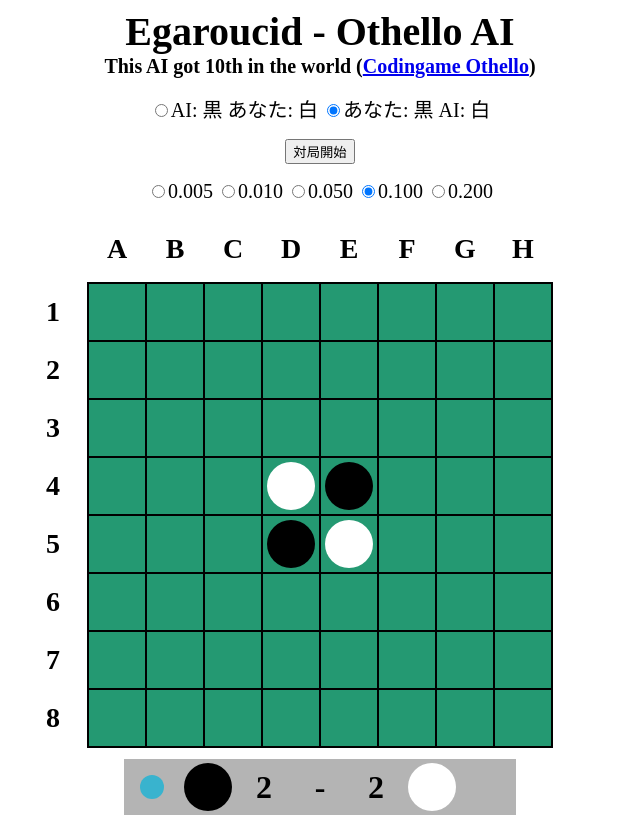
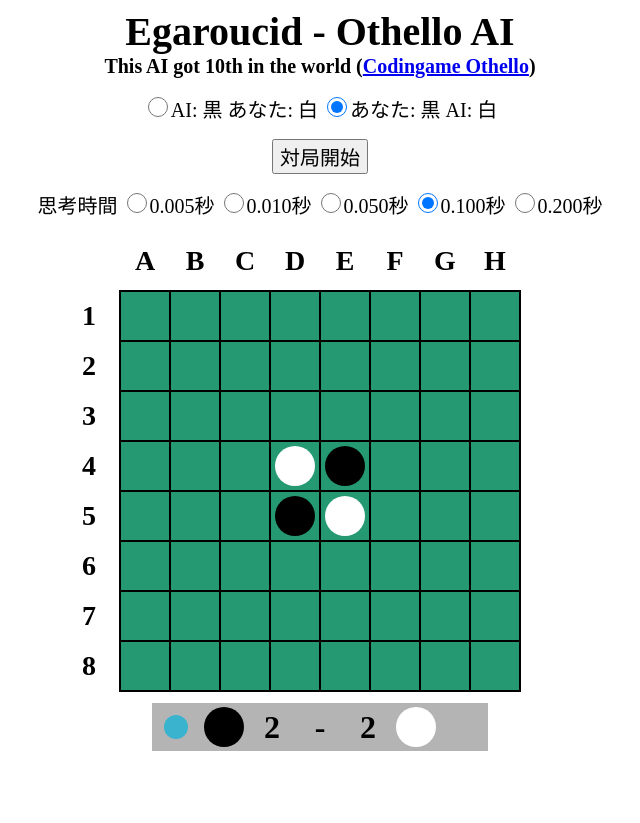
Before and after one commit to Nyanyan/Egaroucid_early, a Python web app: template templates/base.html in a window 1280 px wide. Shown: the whole page, without its empty margins (320-960 px from the left). After the commit the page ends 751 px from the top, so only its background shows below. Run offline with Jinja, Linux system fonts and the light colour scheme; the template is opened without the code that fills it, so the values that code supplies are empty.

```diff
--- a/static/css/style.css
+++ b/static/css/style.css
@@ -14,6 +14,10 @@ html, body {
 .setting {
     font-size: 2.5vmin;
 }
+.radio_size {
+    width: 2.5vmin;
+    height: 2.5vmin;
+}
 .coords {
     border-collapse: collapse;
 }
@@ -21,24 +25,24 @@ html, body {
     text-align: center;
     vertical-align: middle;
     padding: 0px;
-    width: 7vmin;
-    height: 7vmin;
+    width: 6vmin;
+    height: 6vmin;
     border: 0.25vmin solid transparent;
 }
 .coord {
     text-align: center;
     vertical-align: middle;
     padding: 0px;
-    width: 7vmin;
-    height: 7vmin;
+    width: 6vmin;
+    height: 6vmin;
     font-size: 3.5vmin;
     font-weight: bolder;
 }
 .board {
     margin: auto;
     padding: 0px;
-    width: 56vmin;
-    height: 56vmin;
+    width: 48vmin;
+    height: 48vmin;
     background: rgb(36, 153, 114);
     border-collapse: collapse;
     font-size: 0pt;
@@ -48,16 +52,16 @@ html, body {
     text-align: center;
     vertical-align: middle;
     padding: 0px;
-    width: 7vmin;
-    height: 7vmin;
+    width: 6vmin;
+    height: 6vmin;
     border: 0.25vmin solid rgb(0, 0, 0);
 }
 .black_stone {
     text-align: center;
     vertical-align: middle;
     padding: 0px;
-    width: 6vmin;
-    height: 6vmin;
+    width: 5vmin;
+    height: 5vmin;
     background-color: rgb(0, 0, 0);
     border-radius: 50%;
     display: inline-block;
@@ -66,8 +70,8 @@ html, body {
     text-align: center;
     vertical-align: middle;
     padding: 0px;
-    width: 6vmin;
-    height: 6vmin;
+    width: 5vmin;
+    height: 5vmin;
     background-color: rgb(255, 255, 255);
     border-radius: 50%;
     display: inline-block;
@@ -84,32 +88,16 @@ html, body {
 .empty_stone {
     text-align: center;
     margin: 0px;
-    width: 7vmin;
-    height: 7vmin;
+    width: 6vmin;
+    height: 6vmin;
     background: rgb(36, 153, 114);
-    display: inline-block;
-}
-.last_black_stone {
-    width: 3vmin;
-    height: 3vmin;
-    background-color: rgb(255, 65, 65);
-    border: solid 1.5vmin rgb(0, 0, 0);
-    border-radius: 50%;
-    display: inline-block;
-}
-.last_white_stone {
-    width: 3vmin;
-    height: 3vmin;
-    background-color: rgb(255, 65, 65);
-    border: solid 1.5vmin rgb(255, 255, 255);
-    border-radius: 50%;
     display: inline-block;
 }
 .status {
     margin-top: 1vmin;
     padding: 0px;
-    width: 49vmin;
-    height: 7vmin;
+    width: 42vmin;
+    height: 6vmin;
     border-collapse: collapse;
     font-size: 0vw;
 }
@@ -117,24 +105,24 @@ html, body {
     text-align: center;
     vertical-align: middle;
     padding: 0px;
-    width: 7vmin;
-    height: 7vmin;
+    width: 6vmin;
+    height: 6vmin;
     background-color: rgb(180, 180, 180);
 }
 .status_char {
     text-align: center;
     vertical-align: middle;
     padding: 0px;
-    width: 7vmin;
-    height: 7vmin;
+    width: 6vmin;
+    height: 6vmin;
     background-color: rgb(180, 180, 180);
     font-size: 4vmin;
     font-weight: bolder;
 }
 .status_blank {
     margin: 0px;
-    width: 7vmin;
-    height: 7vmin;
+    width: 6vmin;
+    height: 6vmin;
     text-align: center;
     display: inline-block;
 }
--- a/templates/base.html
+++ b/templates/base.html
@@ -11,16 +11,17 @@
         <div class="title">Egaroucid - Othello AI</div>
         <div class="sub_title">This AI got 10th in the world (<a href="https://www.codingame.com/ide/puzzle/othello-1" target="_blank">Codingame Othello</a>)</div>
         <p align="center">
-            <input type="radio" name="ai_player" value="0" id="black"><label for="black" class="setting">AI: 黒 あなた: 白</label>
-            <input type="radio" name="ai_player" value="1" id="white" checked><label for="white" class="setting">あなた: 黒 AI: 白</label>
+            <input type="radio" class="radio_size" name="ai_player" value="0" id="black"><label for="black" class="setting">AI: 黒 あなた: 白</label>
+            <input type="radio" class="radio_size" name="ai_player" value="1" id="white" checked><label for="white" class="setting">あなた: 黒 AI: 白</label>
         </p>
-        <p align="center"><input type="submit" value="対局開始" onclick="start()" id="start"></p>
+        <p align="center"><input type="submit" class="setting" value="対局開始" onclick="start()" id="start"></p>
         <p align="center">
-            <input type="radio" name="tl" value="5" id="5"><label for="5" class="setting">0.005</label>
-            <input type="radio" name="tl" value="10" id="10"><label for="10" class="setting">0.010</label>
-            <input type="radio" name="tl" value="50" id="50"><label for="50" class="setting">0.050</label>
-            <input type="radio" name="tl" value="100" id="100" checked><label for="100" class="setting">0.100</label>
-            <input type="radio" name="tl" value="200" id="200"><label for="200" class="setting">0.200</label>
+            <span class="setting">思考時間</span>
+            <input type="radio" class="radio_size" name="tl" value="5" id="5"><label for="5" class="setting">0.005秒</label>
+            <input type="radio" class="radio_size" name="tl" value="10" id="10"><label for="10" class="setting">0.010秒</label>
+            <input type="radio" class="radio_size" name="tl" value="50" id="50"><label for="50" class="setting">0.050秒</label>
+            <input type="radio" class="radio_size" name="tl" value="100" id="100" checked><label for="100" class="setting">0.100秒</label>
+            <input type="radio" class="radio_size" name="tl" value="200" id="200"><label for="200" class="setting">0.200秒</label>
         </p>
         <table class="coords" id="coord_top" align="center"></table>
         <table align="center">
```
